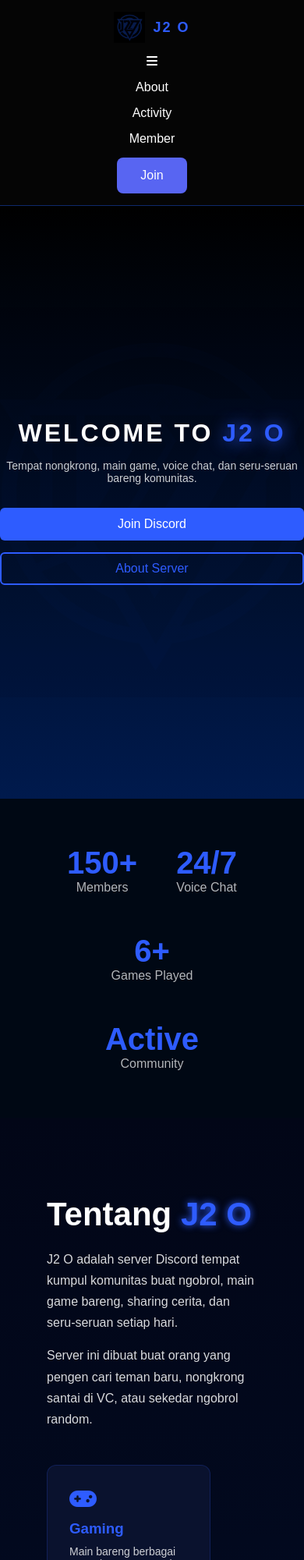
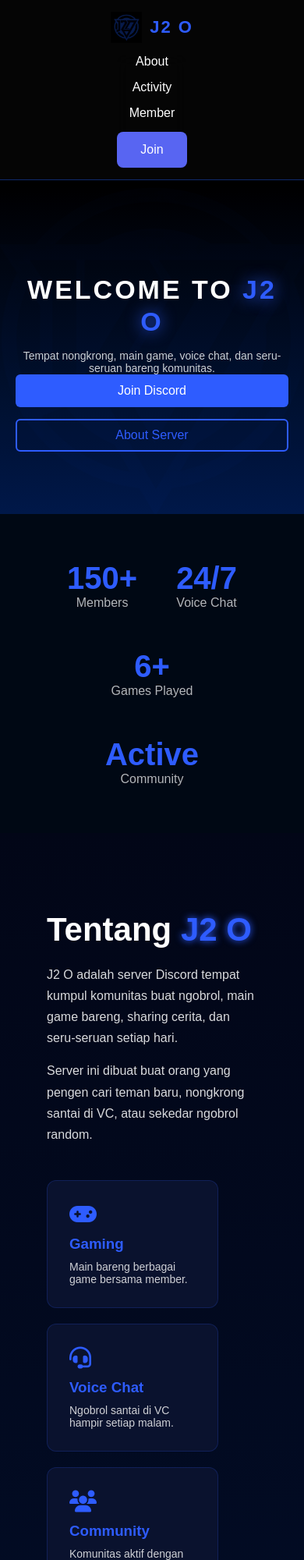
Before and after one commit to muhamaddanilfadilah/J2-O, a plain HTML site: page index.html in a window 390 px wide. Shown: the top 2000 px of the page at 78% size. Drawn offline with Linux system fonts and the light colour scheme.

Commit message:
keempatt

```diff
--- a/style.css
+++ b/style.css
@@ -1,3 +1,7 @@
+html, body{
+overflow-x:hidden;
+}
+
 html{
 scroll-behavior:smooth;
 }
@@ -27,6 +31,8 @@
 justify-content:space-between;
 align-items:center;
 padding:15px 60px;
+position:relative;
+z-index:1001;
 }
 
 .logo{
@@ -49,6 +55,7 @@
 display:flex;
 list-style:none;
 gap:35px;
+backdrop-filter:blur(10px);
 }
 
 .nav-links a{
@@ -92,6 +99,7 @@
 /* ================= HERO ================= */
 
 .hero{
+padding:0 20px;
 height:90vh;
 display:flex;
 justify-content:center;
@@ -118,11 +126,14 @@
 .hero-content{
 position:relative;
 z-index:2;
-max-width:700px;
+width:100%;
+max-width:500px;
+margin:auto;
 }
 
 .hero h2{
-font-size:60px;
+font-size:48px;
+line-height:1.2;
 letter-spacing:3px;
 margin-bottom:15px;
 }
@@ -136,6 +147,8 @@
 font-size:18px;
 opacity:0.8;
 margin-bottom:30px;
+max-width:500px;
+margin:auto;
 }
 
 .hero-buttons{
@@ -366,8 +379,7 @@
 border-radius:10px;
 cursor:pointer;
 transition:0.3s;
-flex: 0 0 auto; /* supaya lebar fix, nggak ikut nge-stretch */
-scroll-snap-align: start;
+
 }
 
 .gallery-img:hover{
@@ -427,7 +439,7 @@
 text-align:center;
 border:1px solid rgba(46,92,255,0.2);
 transition:0.3s;
-transform:scale(1.1);
+transform:scale(1);
 }
 
 .game-card img{
@@ -533,6 +545,8 @@
 opacity:0;
 transform:translateY(40px);
 transition:0.6s;
+flex: 0 0 auto;
+scroll-snap-align: start;
 }
 /* ================= RULES ================= */
 
@@ -665,15 +679,31 @@
     flex-direction: column;
     gap: 15px;
     text-align: center;
+    backdrop-filter:blur(10px);
   }
 
-  .hero h2 {
-    font-size: 40px;
-  }
+.hero{
+height:auto;
+padding:120px 20px 80px;
+}
 
-  .hero p {
-    font-size: 16px;
-  }
+.hero h2{
+font-size:34px;
+}
+
+.hero p{
+font-size:14px;
+}
+
+.hero-buttons{
+flex-direction:column;
+}
+
+.hero-content{
+width:100%;
+max-width:500px;
+margin:auto;
+}
 
   .about-container {
     flex-direction: column;
@@ -682,40 +712,160 @@
 
   .cards, .games, .members, .feature-grid, .about-features, .rules-container {
     grid-template-columns: 1fr !important;
+    display: flex;
+    gap: 20px;
+    overflow-x: auto;
+    scroll-snap-type: x mandatory;
+    padding-bottom: 10px;
   }
 
   .hero-buttons {
     flex-direction: column;
   }
+  .about-features{
+display:grid;
+grid-template-columns:1fr;
+gap:15px;
+}
+
+.about-feature{
+width:100%;
+}
+
+.cards{
+display:flex;
+overflow-x:auto;
+gap:20px;
+scroll-snap-type:x mandatory;
+}
+
+.card{
+flex:0 0 250px;
+scroll-snap-align:start;
+}
+.cards::-webkit-scrollbar{
+display:none;
+}
+
+.about-features{
+display:flex;
+overflow-x:auto;
+gap:20px;
+scroll-snap-type:x mandatory;
+padding-bottom:10px;
+}
+
+.feature{
+flex:0 0 220px;
+scroll-snap-align:start;
+}
+
+.about-features::-webkit-scrollbar{
+display:none;
+}
+
 }
 
 /* Untuk layar ≤ 480px (HP kecil) */
 @media (max-width: 480px) {
   .navbar {
-    padding: 15px 20px;
+    flex-direction: column;
+    gap: 15px;
+    padding: 15px 30px;
   }
 
-  .logo {
-    font-size: 18px;
+  .nav-links {
+    flex-direction: column;
+    gap: 15px;
+    text-align: center;
+    backdrop-filter:blur(10px);
   }
 
-  .hero h2 {
-    font-size: 32px;
+.hero{
+height:auto;
+padding:120px 20px 80px;
+}
+
+.hero h2{
+font-size:34px;
+}
+
+.hero p{
+font-size:14px;
+}
+
+.hero-buttons{
+flex-direction:column;
+}
+
+.hero-content{
+width:100%;
+max-width:500px;
+margin:auto;
+}
+
+  .about-container {
+    flex-direction: column;
+    gap: 30px;
   }
 
-  .hero p {
-    font-size: 14px;
+  .cards, .games, .members, .feature-grid, .about-features, .rules-container {
+    grid-template-columns: 1fr !important;
+    display: flex;
+    gap: 20px;
+    overflow-x: auto;
+    scroll-snap-type: x mandatory;
+    padding-bottom: 10px;
   }
 
-  .join h2 {
-    font-size: 28px;
+  .hero-buttons {
+    flex-direction: column;
   }
+  .about-features{
+display:grid;
+grid-template-columns:1fr;
+gap:15px;
+}
 
-  .game-card img {
-    height: 100px;
-  }
+.about-feature{
+width:100%;
+}
 
-  .gallery-img {
-    height: 180px;
-  }
+.cards{
+display:flex;
+overflow-x:auto;
+gap:20px;
+scroll-snap-type:x mandatory;
 }
+
+.card{
+flex:0 0 250px;
+scroll-snap-align:start;
+}
+.cards::-webkit-scrollbar{
+display:none;
+}
+
+.about-features{
+display:flex;
+overflow-x:auto;
+gap:20px;
+scroll-snap-type:x mandatory;
+padding-bottom:10px;
+}
+
+.feature{
+flex:0 0 220px;
+scroll-snap-align:start;
+}
+
+.about-features::-webkit-scrollbar{
+display:none;
+}
+}
+
+.menu-toggle{
+display:none;
+font-size:28px;
+cursor:pointer;
+}
```
